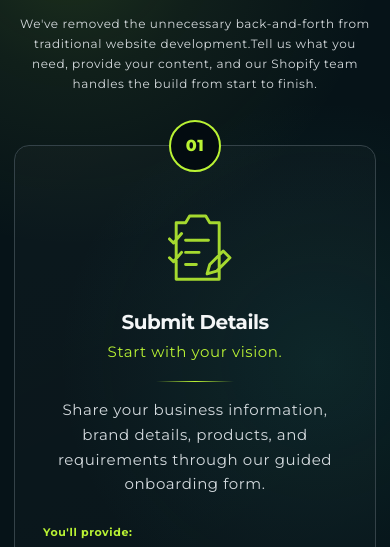
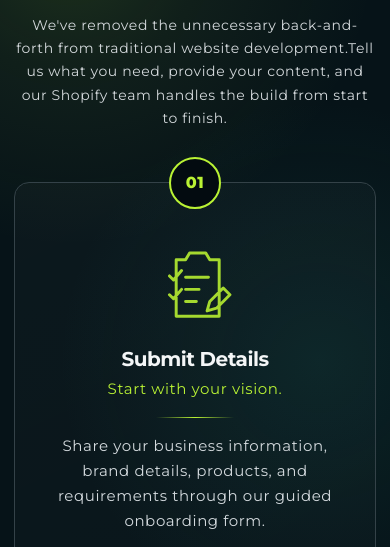
Before and after one commit to shopify-dgenesis/48hrs-build, a plain HTML site: page HowItWorks.html in a window 390 px wide. Shown: the part 246-793 px from the top of the page. Drawn offline with Linux system fonts and the light colour scheme.

Commit message:
Adjust How It Works description size

```diff
--- a/css/how-it-works.css
+++ b/css/how-it-works.css
@@ -201,7 +201,7 @@ body {
 .section-heading>p:last-child {
   margin: 23px auto 0;
   color: #d4d9dc;
-  font-size: 15px
+  font-size: 14px;
 }
 
 .process-cards {
@@ -655,7 +655,7 @@ body {
   }
 
   .section-heading>p:last-child {
-    font-size: 12px
+    font-size: 14px
   }
 
   .section-heading>p br {
```
